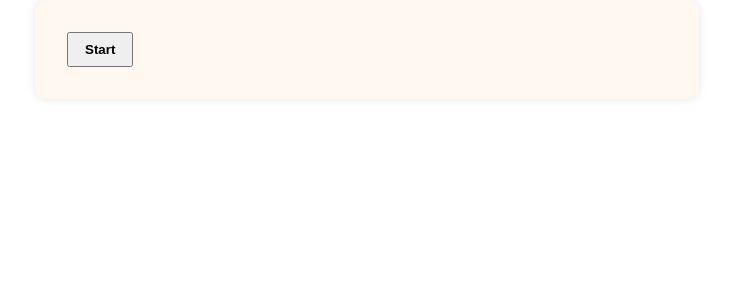
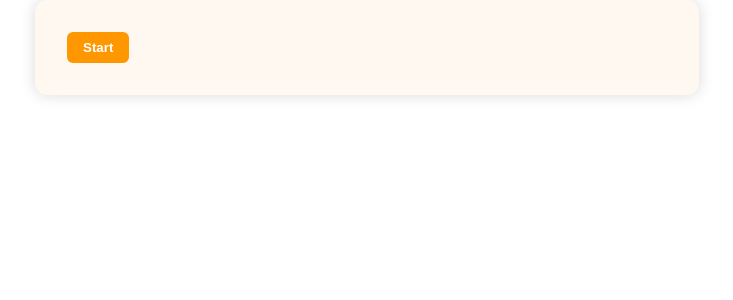
Before and after one commit to yoguze/fruit-akinetor, a React (Create React App) app in the folder frontend/: page / in a window 1280 px wide. Shown: the top 300 px of the page, without its empty margins (273-1006 px from the left). Built offline with nearby package versions, Linux system fonts and the light colour scheme.

Commit message:
first commit

```diff
--- a/frontend/src/App.css
+++ b/frontend/src/App.css
@@ -5,14 +5,33 @@
   margin: auto;
   background-color: #fff8f0;
   border-radius: 12px;
-  box-shadow: 0 0 10px rgba(0, 0, 0, 0.1);
+  box-shadow: 0 0 15px rgba(0, 0, 0, 0.15);
 }
 
 h1 {
   text-align: center;
   margin-bottom: 1.5rem;
+  font-size: 1.8rem;
+  color: #ff6f00;
 }
 
+/* ボタン共通 */
+button {
+  padding: 0.5rem 1rem;
+  font-weight: bold;
+  cursor: pointer;
+  border: none;
+  border-radius: 6px;
+  background-color: #ff9800;
+  color: white;
+  transition: background-color 0.3s ease;
+}
+
+button:hover {
+  background-color: #e68900;
+}
+
+/* 質問フォーム / 回答フォーム */
 .question-form,
 .answer-form {
   display: flex;
@@ -24,26 +43,44 @@ input {
   flex: 1;
   padding: 0.5rem;
   font-size: 1rem;
+  border: 1px solid #ccc;
+  border-radius: 6px;
 }
 
-button {
-  padding: 0.5rem 1rem;
-  font-weight: bold;
-  cursor: pointer;
+input:focus {
+  outline: none;
+  border-color: #ff9800;
+  box-shadow: 0 0 3px rgba(255, 152, 0, 0.7);
 }
 
+/* チャット履歴 */
 .chat-history {
   background: #fff;
   padding: 1rem;
   border-radius: 8px;
   margin-bottom: 1rem;
   border: 1px solid #ddd;
+  max-height: 300px;
+  overflow-y: auto;
 }
 
 .chat-entry {
   margin-bottom: 0.5rem;
+  padding: 0.5rem;
+  border-radius: 6px;
 }
 
+.chat-entry.user {
+  background-color: #e3f2fd;
+  align-self: flex-end;
+}
+
+.chat-entry.assistant {
+  background-color: #f1f8e9;
+  align-self: flex-start;
+}
+
+/* 結果表示 */
 .correct {
   color: green;
   font-weight: bold;
```
